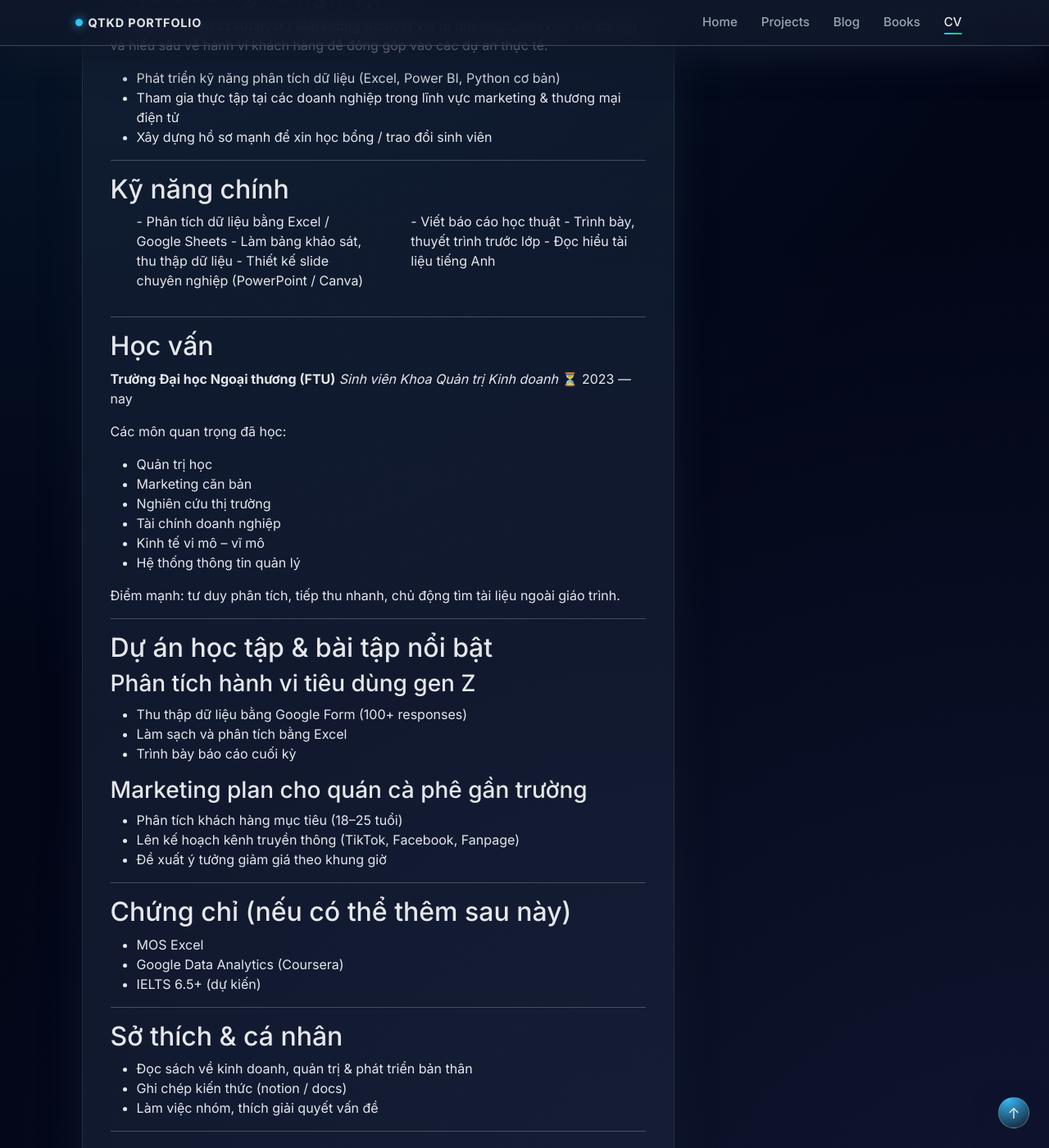
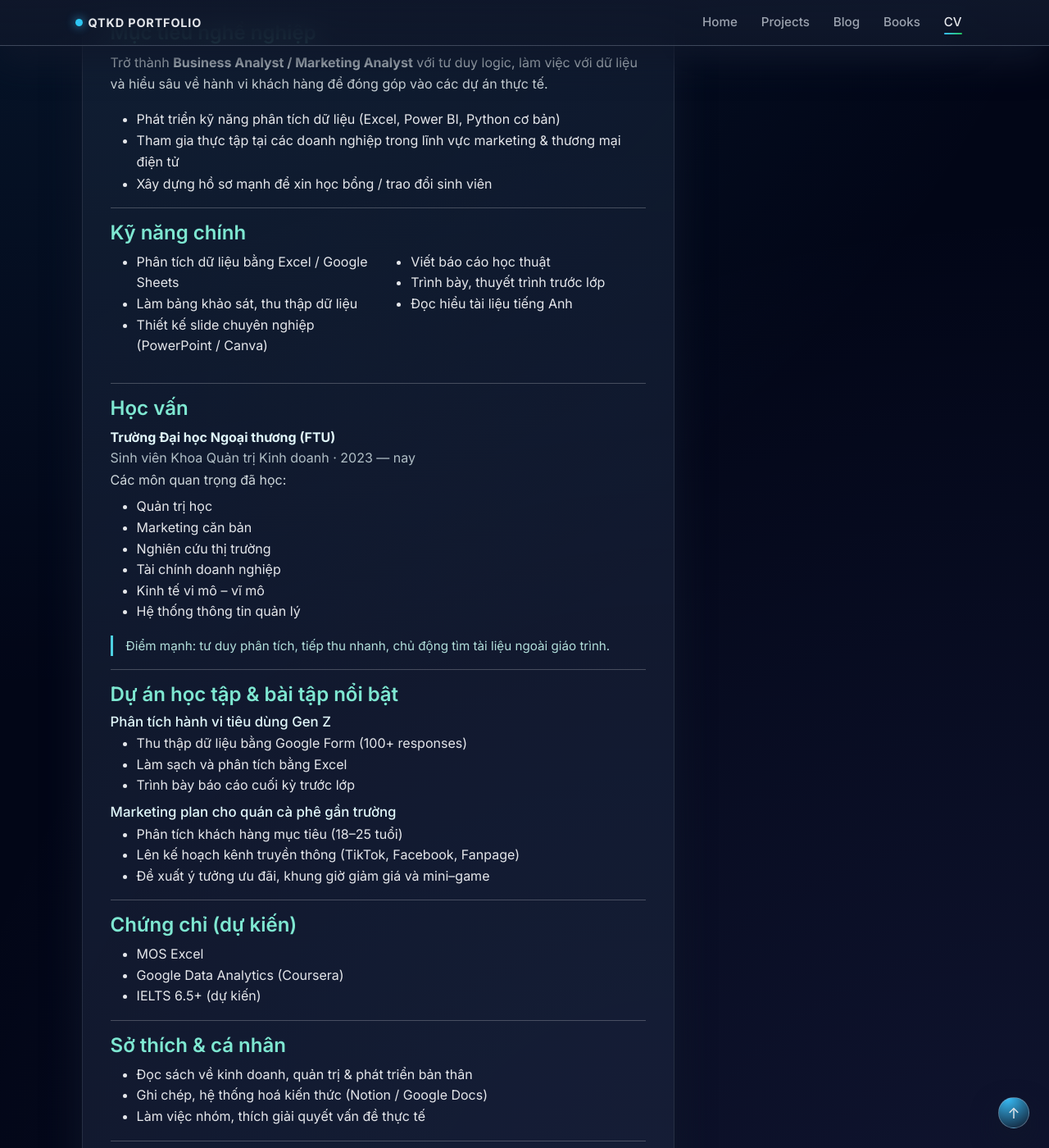
Before and after one commit to nguyenthiquynhchivnex/github-portfolio, a Jekyll site: the page built from _pages/cv.md, in a window 1280 px wide and 1400 px high, scrolled down 553 px. Shown: the whole window at 82% size. Built offline with Jekyll 4.4.1, drawn with Linux system fonts in a browser that asks for light colours; some of the changed text lies outside the part shown.

Commit message:
add basic 3

```diff
--- a/_pages/cv.md
+++ b/_pages/cv.md
@@ -27,15 +27,15 @@ title: "CV"
     />
   </div>
   <div class="col-md-8">
-    <h2 class="mb-1">Nguyễn Thị Quỳnh Chi</h2>
+    <h2 class="mb-1" style="color:#e0f7fa;">Nguyễn Thị Quỳnh Chi</h2>
     <p class="text-muted-soft mb-3">
       Sinh viên Khoa Quản trị Kinh doanh · Trường Đại học Ngoại thương (FTU)
     </p>
 
-    <ul class="list-unstyled text-muted-soft mb-2">
+    <ul class="list-unstyled text-muted-soft mb-2" style="line-height:1.6;">
       <li>📍 Hà Nội, Việt Nam</li>
       <li>🎓 K44 (2005) · Chuyên ngành: Quản trị Kinh doanh</li>
-      <li>📧 Email: <a href="mailto:k62.2314210023@gmail.com">@email.com</a></li>
+      <li>📧 Email: <a href="mailto:k62.2314210023@gmail.com">k62.2314210023@gmail.com</a></li>
     </ul>
 
     <span class="badge-soft">Open to opportunities 🚀</span>
@@ -45,94 +45,136 @@ title: "CV"
 
 ---
 
-## Mục tiêu nghề nghiệp
+<h2 style="font-weight:600; font-size:1.5rem; color:#7ee7d1; margin-bottom:0.5rem;">
+  Mục tiêu nghề nghiệp
+</h2>
 
-> Trở thành **Business Analyst / Marketing Analyst** với tư duy logic, làm việc với dữ liệu và hiểu sâu về hành vi khách hàng để đóng góp vào các dự án thực tế.
+<p style="color:#cfd8dc; line-height:1.65;">
+  Trở thành <strong>Business Analyst / Marketing Analyst</strong> với tư duy logic, làm việc với dữ liệu
+  và hiểu sâu về hành vi khách hàng để đóng góp vào các dự án thực tế.
+</p>
 
-- Phát triển kỹ năng phân tích dữ liệu (Excel, Power BI, Python cơ bản)
-- Tham gia thực tập tại các doanh nghiệp trong lĩnh vực marketing & thương mại điện tử
-- Xây dựng hồ sơ mạnh để xin học bổng / trao đổi sinh viên
+<ul style="color:#cfd8dc; line-height:1.65;">
+  <li>Phát triển kỹ năng phân tích dữ liệu (Excel, Power BI, Python cơ bản)</li>
+  <li>Tham gia thực tập tại các doanh nghiệp trong lĩnh vực marketing &amp; thương mại điện tử</li>
+  <li>Xây dựng hồ sơ mạnh để xin học bổng / trao đổi sinh viên</li>
+</ul>
 
 ---
 
-## Kỹ năng chính
+<h2 style="font-weight:600; font-size:1.5rem; color:#7ee7d1; margin-bottom:0.5rem;">
+  Kỹ năng chính
+</h2>
 
 <div class="row g-3">
   <div class="col-md-6">
-    <ul>
-      - Phân tích dữ liệu bằng Excel / Google Sheets
-      - Làm bảng khảo sát, thu thập dữ liệu
-      - Thiết kế slide chuyên nghiệp (PowerPoint / Canva)
+    <ul style="color:#cfd8dc; line-height:1.6;">
+      <li>Phân tích dữ liệu bằng Excel / Google Sheets</li>
+      <li>Làm bảng khảo sát, thu thập dữ liệu</li>
+      <li>Thiết kế slide chuyên nghiệp (PowerPoint / Canva)</li>
     </ul>
   </div>
   <div class="col-md-6">
-    <ul>
-      - Viết báo cáo học thuật
-      - Trình bày, thuyết trình trước lớp
-      - Đọc hiểu tài liệu tiếng Anh
+    <ul style="color:#cfd8dc; line-height:1.6;">
+      <li>Viết báo cáo học thuật</li>
+      <li>Trình bày, thuyết trình trước lớp</li>
+      <li>Đọc hiểu tài liệu tiếng Anh</li>
     </ul>
   </div>
 </div>
 
 ---
 
-## Học vấn
+<h2 style="font-weight:600; font-size:1.5rem; color:#7ee7d1; margin-bottom:0.5rem;">
+  Học vấn
+</h2>
 
-**Trường Đại học Ngoại thương (FTU)**
-_Sinh viên Khoa Quản trị Kinh doanh_
-⏳ 2023 — nay
+<p style="color:#e0f7fa; margin-bottom:0.1rem;">
+  <strong>Trường Đại học Ngoại thương (FTU)</strong>
+</p>
+<p style="color:#b0bec5; margin-bottom:0.2rem;">
+  Sinh viên Khoa Quản trị Kinh doanh · 2023 — nay
+</p>
 
-Các môn quan trọng đã học:
+<p style="color:#cfd8dc; margin-bottom:0.5rem;">
+  Các môn quan trọng đã học:
+</p>
 
-- Quản trị học
-- Marketing căn bản
-- Nghiên cứu thị trường
-- Tài chính doanh nghiệp
-- Kinh tế vi mô – vĩ mô
-- Hệ thống thông tin quản lý
+<ul style="color:#cfd8dc; line-height:1.6;">
+  <li>Quản trị học</li>
+  <li>Marketing căn bản</li>
+  <li>Nghiên cứu thị trường</li>
+  <li>Tài chính doanh nghiệp</li>
+  <li>Kinh tế vi mô – vĩ mô</li>
+  <li>Hệ thống thông tin quản lý</li>
+</ul>
 
-> Điểm mạnh: tư duy phân tích, tiếp thu nhanh, chủ động tìm tài liệu ngoài giáo trình.
+<blockquote style="
+  border-left:3px solid #4dd0e1;
+  padding-left:1rem;
+  color:#b2dfdb;
+  line-height:1.65;
+  font-size:0.95rem;
+">
+  Điểm mạnh: tư duy phân tích, tiếp thu nhanh, chủ động tìm tài liệu ngoài giáo trình.
+</blockquote>
 
 ---
 
-## Dự án học tập & bài tập nổi bật
+<h2 style="font-weight:600; font-size:1.5rem; color:#7ee7d1; margin-bottom:0.5rem;">
+  Dự án học tập &amp; bài tập nổi bật
+</h2>
 
-### Phân tích hành vi tiêu dùng gen Z
+<h3 style="font-size:1.05rem; color:#e0f7fa; margin-bottom:0.25rem;">
+  Phân tích hành vi tiêu dùng Gen Z
+</h3>
+<ul style="color:#cfd8dc; line-height:1.6; margin-bottom:0.6rem;">
+  <li>Thu thập dữ liệu bằng Google Form (100+ responses)</li>
+  <li>Làm sạch và phân tích bằng Excel</li>
+  <li>Trình bày báo cáo cuối kỳ trước lớp</li>
+</ul>
 
-- Thu thập dữ liệu bằng Google Form (100+ responses)
-- Làm sạch và phân tích bằng Excel
-- Trình bày báo cáo cuối kỳ
-
-### Marketing plan cho quán cà phê gần trường
-
-- Phân tích khách hàng mục tiêu (18–25 tuổi)
-- Lên kế hoạch kênh truyền thông (TikTok, Facebook, Fanpage)
-- Đề xuất ý tưởng giảm giá theo khung giờ
+<h3 style="font-size:1.05rem; color:#e0f7fa; margin-bottom:0.25rem;">
+  Marketing plan cho quán cà phê gần trường
+</h3>
+<ul style="color:#cfd8dc; line-height:1.6;">
+  <li>Phân tích khách hàng mục tiêu (18–25 tuổi)</li>
+  <li>Lên kế hoạch kênh truyền thông (TikTok, Facebook, Fanpage)</li>
+  <li>Đề xuất ý tưởng ưu đãi, khung giờ giảm giá và mini–game</li>
+</ul>
 
 ---
 
-## Chứng chỉ (nếu có thể thêm sau này)
+<h2 style="font-weight:600; font-size:1.5rem; color:#7ee7d1; margin-bottom:0.5rem;">
+  Chứng chỉ (dự kiến)
+</h2>
 
-- MOS Excel
-- Google Data Analytics (Coursera)
-- IELTS 6.5+ (dự kiến)
+<ul style="color:#cfd8dc; line-height:1.6;">
+  <li>MOS Excel</li>
+  <li>Google Data Analytics (Coursera)</li>
+  <li>IELTS 6.5+ (dự kiến)</li>
+</ul>
 
 ---
 
-## Sở thích & cá nhân
+<h2 style="font-weight:600; font-size:1.5rem; color:#7ee7d1; margin-bottom:0.5rem;">
+  Sở thích &amp; cá nhân
+</h2>
 
-- Đọc sách về kinh doanh, quản trị & phát triển bản thân
-- Ghi chép kiến thức (notion / docs)
-- Làm việc nhóm, thích giải quyết vấn đề
+<ul style="color:#cfd8dc; line-height:1.6;">
+  <li>Đọc sách về kinh doanh, quản trị &amp; phát triển bản thân</li>
+  <li>Ghi chép, hệ thống hoá kiến thức (Notion / Google Docs)</li>
+  <li>Làm việc nhóm, thích giải quyết vấn đề thực tế</li>
+</ul>
 
 ---
 
 <div class="mt-5 text-center">
   <a
     class="btn btn-outline-light"
-    href="{{ site.baseurl }}/assets/files/CV_NguyenThiQuynhChi.pdf"
+    href="{{ site.baseurl }}/cv.pdf"
     download
   >
-     Tải bản PDF đầy đủ
+    📄 Tải bản PDF đầy đủ
   </a>
 </div>
```
Also changed, not shown: _pages/blog.md (+1 -1 lines), _pages/books.md (+6 -6 lines), _pages/projects.md (+3 -3 lines), index.md (+2 -2 lines), assets/images/avatar.jpg (added), assets/images/blog-management.jpg (added), assets/images/blog-marketing.jpg (added), assets/images/dacnhantam.jpg (added), assets/images/gojo.png (deleted), assets/images/hero-ftu.jpg, assets/images/nhagiakim.jpg (added), assets/images/presentation.jpg, assets/images/teamwork.jpg, assets/images/vidai.jpg (added).
